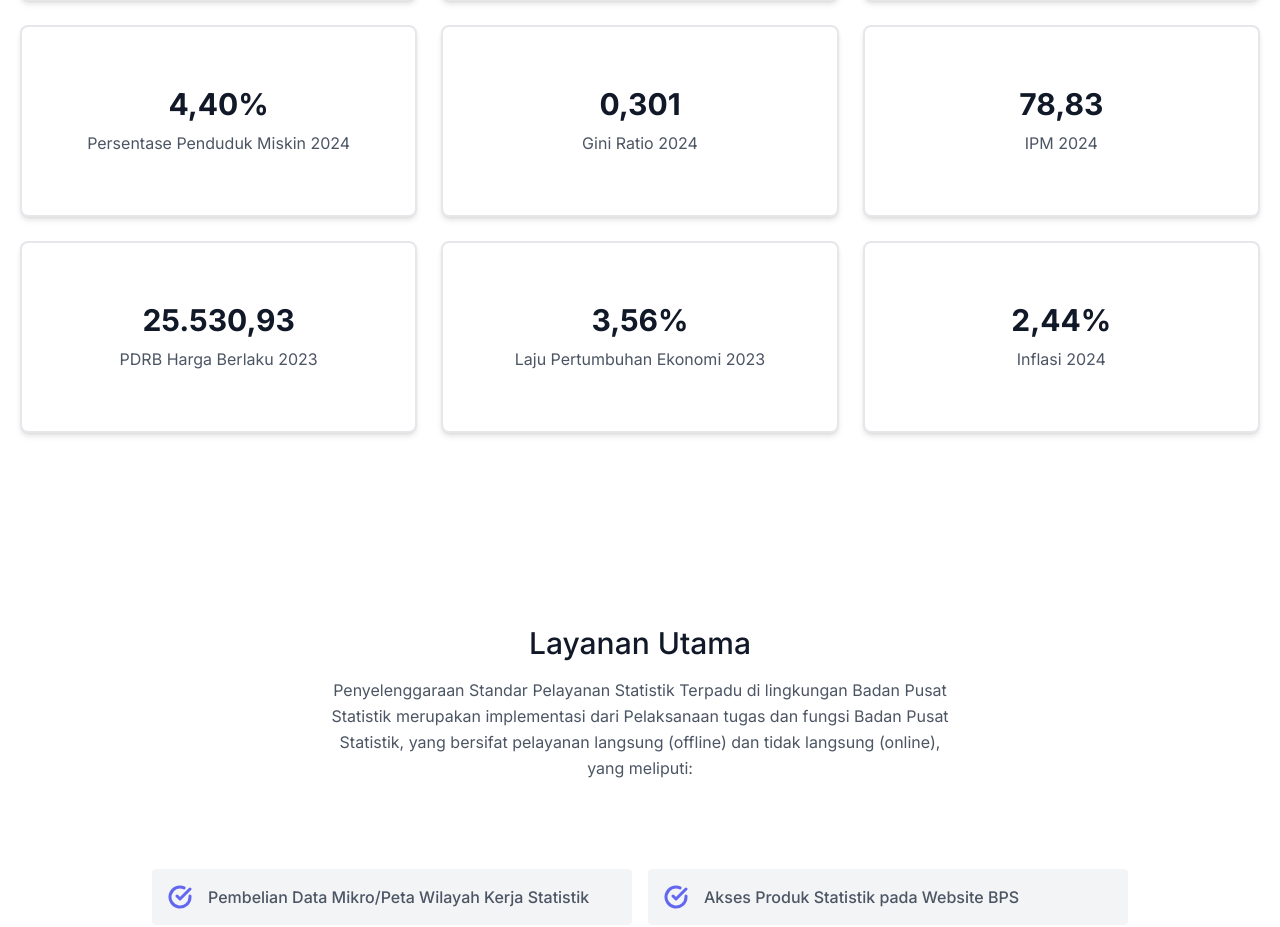
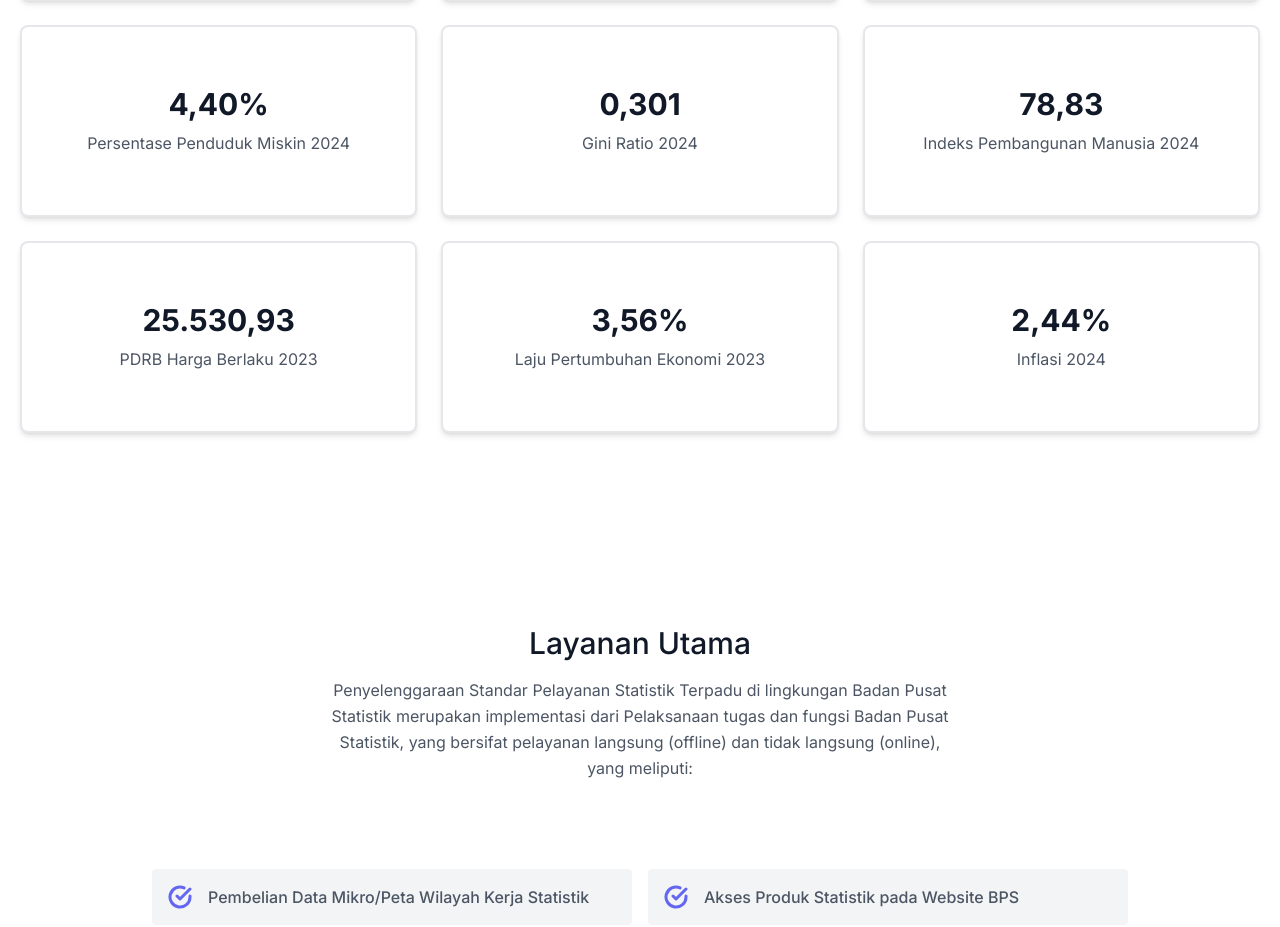
Before and after one commit to zendaokaofficial/pst-from-anywhere, a Next.js app: page / in a window 1280 px wide. Shown: the part 1461-2388 px from the top of the page. Built offline with nearby package versions, Linux system fonts and the light colour scheme.

Commit message:
Update Content.jsx
Perbaikan nama

```diff
--- a/src/app/components/Content.jsx
+++ b/src/app/components/Content.jsx
@@ -35,7 +35,7 @@ const StatsSection = () => {
       value: "0,301"
     },
     {
-      title: "IPM 2024",
+      title: "Indeks Pembangunan Manusia 2024",
       value: "78,83"
     },
     {
```
